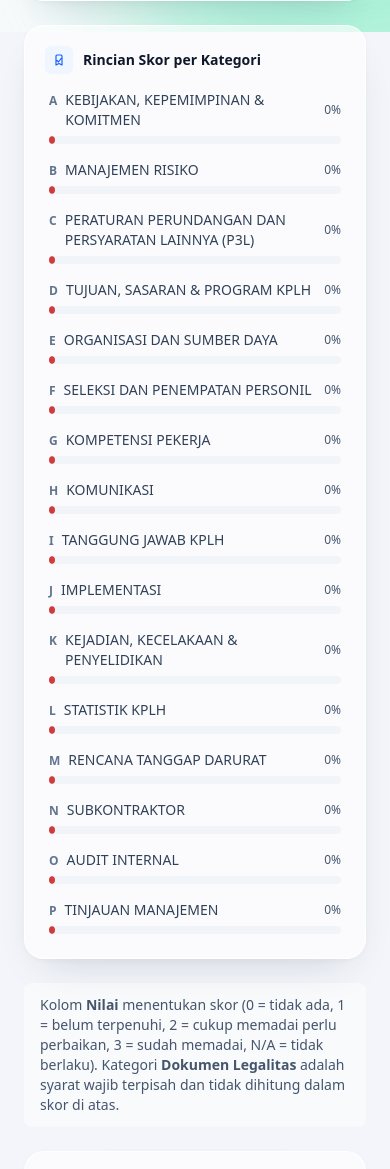
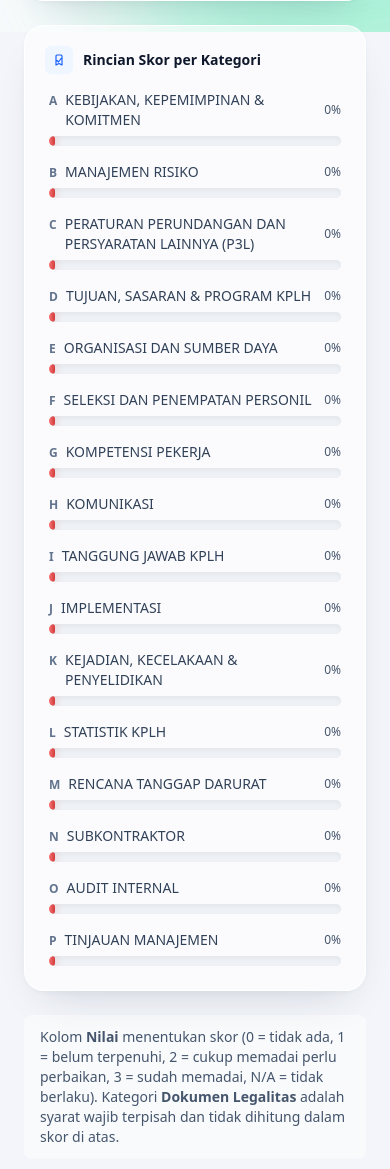
Before and after one commit to muhammadseptiadi079/pemantauan-pengelolaan-pjp, a Laravel app: page /pjp/1/checklist-smkp in a window 390 px wide. Shown: the part 812-1981 px from the top of the page. Run offline with Laravel 12, Linux system fonts and the light colour scheme; data comes from the database, SQL or seed files in the repository; tables that the repository leaves empty hold one stand-in row (values such as "Sample post"); style sheets or scripts are compiled from the project's sources; some libraries are stand-ins or nearby versions; some web fonts are replaced.

Commit message:
Beri kedalaman & glow ke semua grafik agar sejajar dengan gaya kaca baru
Grafik batang (achievement, status stacked bar, rincian skor
checklist) diganti dari warna solid jadi gradasi + glow lembut sesuai
warna band/status masing-masing. Grafik garis (tren evaluasi per PJP
dan perbandingan antar PJP) dapat drop-shadow dan area fill di bawah
garis (linear-gradient transparan) - kecuali grafik perbandingan
antar-PJP yang sengaja tidak dikasih area fill karena bisa saling
tumpuk dan bikin kotor kalau banyak PJP.

Warna semantik status/achievement tidak diubah, cuma ditambah
pasangan warna terang untuk gradasi masing-masing.

Co-Authored-By: Claude Sonnet 5 <noreply@anthropic.com>
Claude-Session: https://claude.ai/code/session_01Syg2ez9LfJ87Y3AYRZcDHP

```diff
--- a/resources/js/Components/AchievementBarChart.tsx
+++ b/resources/js/Components/AchievementBarChart.tsx
@@ -14,10 +14,10 @@ type AchievementItem = {
 };
 
 const BANDS = [
-    { min: 80, fill: '#0ca30c', label: 'Baik (>=80)' },
-    { min: 60, fill: '#fab219', label: 'Perlu Perhatian (60-79)' },
-    { min: 40, fill: '#ec835a', label: 'Perlu Tindak Lanjut (40-59)' },
-    { min: 0, fill: '#d03b3b', label: 'Kritis (<40)' },
+    { min: 80, fill: '#0ca30c', from: '#4ade80', label: 'Baik (>=80)' },
+    { min: 60, fill: '#fab219', from: '#fde047', label: 'Perlu Perhatian (60-79)' },
+    { min: 40, fill: '#ec835a', from: '#fdba74', label: 'Perlu Tindak Lanjut (40-59)' },
+    { min: 0, fill: '#d03b3b', from: '#f87171', label: 'Kritis (<40)' },
 ];
 
 function bandFor(value: number) {
@@ -97,13 +97,14 @@ export default function AchievementBarChart({
                                         {valueDisplay}
                                     </span>
                                 </div>
-                                <span className="h-2.5 w-full overflow-hidden rounded-full bg-slate-100 sm:flex-1">
-                                    {item.value !== null && (
+                                <span className="h-3 w-full overflow-hidden rounded-full bg-slate-200/50 shadow-inner sm:flex-1">
+                                    {item.value !== null && band && (
                                         <span
-                                            className="block h-full rounded-r-full transition-[width] duration-700 ease-out"
+                                            className="block h-full rounded-full transition-[width] duration-700 ease-out"
                                             style={{
                                                 width: grown ? `${Math.max(item.value, 2)}%` : '0%',
-                                                backgroundColor: band?.fill,
+                                                backgroundImage: `linear-gradient(90deg, ${band.from}, ${band.fill})`,
+                                                boxShadow: `0 0 10px 0 ${band.fill}66`,
                                             }}
                                         />
                                     )}
--- a/resources/js/Components/EvaluasiCard.tsx
+++ b/resources/js/Components/EvaluasiCard.tsx
@@ -1,5 +1,5 @@
 import { router, useForm } from '@inertiajs/react';
-import { FormEventHandler, useEffect, useRef, useState } from 'react';
+import { FormEventHandler, useEffect, useId, useRef, useState } from 'react';
 import ConfirmDialog from '@/Components/ConfirmDialog';
 import AnimatedNumber from '@/Components/AnimatedNumber';
 import Spinner from '@/Components/Spinner';
@@ -18,6 +18,7 @@ function decimalsFor(value: number): number {
 }
 
 function TrenEvaluasi({ evaluasis }: { evaluasis: PjpEvaluasi[] }) {
+    const gradientId = useId();
     const polylineRef = useRef<SVGPolylineElement>(null);
     const [lineLength, setLineLength] = useState(0);
     const [grown, setGrown] = useState(false);
@@ -34,9 +35,9 @@ function TrenEvaluasi({ evaluasis }: { evaluasis: PjpEvaluasi[] }) {
 
     const kronologis = [...evaluasis].reverse();
     const width = 280;
-    const height = 56;
+    const height = 64;
     const padX = 10;
-    const padY = 8;
+    const padY = 10;
     const step = (width - padX * 2) / (kronologis.length - 1);
 
     const points = kronologis.map((e, i) => ({
@@ -46,14 +47,26 @@ function TrenEvaluasi({ evaluasis }: { evaluasis: PjpEvaluasi[] }) {
     }));
 
     const path = points.map((p) => `${p.x},${p.y}`).join(' ');
+    const areaPath = `${padX},${height} ${path} ${width - padX},${height}`;
     const lastValue = kronologis[kronologis.length - 1].skor_rata_rata;
 
     return (
-        <div className="mb-4 rounded-lg border border-slate-100 p-3">
+        <div className="mb-4 rounded-xl bg-gradient-to-b from-blue-50/60 to-transparent p-3">
             <p className="mb-2 text-xs font-semibold text-slate-500">
                 Tren Skor Rata-rata Antar Semester
             </p>
             <svg viewBox={`0 0 ${width} ${height}`} className="w-full" style={{ maxWidth: 320 }}>
+                <defs>
+                    <linearGradient id={gradientId} x1="0" y1="0" x2="0" y2="1">
+                        <stop offset="0%" stopColor="#2a78d6" stopOpacity="0.35" />
+                        <stop offset="100%" stopColor="#2a78d6" stopOpacity="0" />
+                    </linearGradient>
+                </defs>
+                <polygon
+                    points={areaPath}
+                    fill={`url(#${gradientId})`}
+                    style={{ opacity: grown ? 1 : 0, transition: 'opacity 0.9s ease-out' }}
+                />
                 <polyline
                     ref={polylineRef}
                     points={path}
@@ -66,6 +79,7 @@ function TrenEvaluasi({ evaluasis }: { evaluasis: PjpEvaluasi[] }) {
                         strokeDasharray: lineLength,
                         strokeDashoffset: grown ? 0 : lineLength,
                         transition: 'stroke-dashoffset 0.9s ease-out',
+                        filter: 'drop-shadow(0 2px 4px rgba(42,120,214,0.35))',
                     }}
                 />
                 {points.map((p, i) => (
--- a/resources/js/Components/EvaluasiTrendComparison.tsx
+++ b/resources/js/Components/EvaluasiTrendComparison.tsx
@@ -73,6 +73,14 @@ export default function EvaluasiTrendComparison({ series }: { series: Series[] }
             </div>
 
             <svg viewBox={`0 0 ${width} ${height}`} className="w-full" style={{ maxHeight: 260 }}>
+                <rect
+                    x={padLeft}
+                    y={padTop}
+                    width={plotW}
+                    height={plotH}
+                    rx={12}
+                    fill="rgba(148, 163, 184, 0.06)"
+                />
                 {[0, 50, 100].map((value) => (
                     <g key={value}>
                         <line
@@ -125,12 +133,13 @@ export default function EvaluasiTrendComparison({ series }: { series: Series[] }
                                     points={path}
                                     fill="none"
                                     stroke={color}
-                                    strokeWidth={2}
+                                    strokeWidth={2.5}
                                     strokeLinecap="round"
                                     strokeLinejoin="round"
                                     style={{
                                         opacity: grown ? 1 : 0,
                                         transition: 'opacity 0.6s ease-out',
+                                        filter: `drop-shadow(0 2px 5px ${color}66)`,
                                     }}
                                 />
                             )}
@@ -139,13 +148,14 @@ export default function EvaluasiTrendComparison({ series }: { series: Series[] }
                                     key={i}
                                     cx={p.x}
                                     cy={p.y}
-                                    r={4}
+                                    r={4.5}
                                     fill={color}
                                     stroke="#fcfcfb"
                                     strokeWidth={2}
                                     style={{
                                         opacity: grown ? 1 : 0,
                                         transition: `opacity 0.3s ease-out ${0.2 + i * 0.08}s`,
+                                        filter: `drop-shadow(0 1px 3px ${color}80)`,
                                     }}
                                 >
                                     <title>{p.label}</title>
--- a/resources/js/Components/StatusStackedBar.tsx
+++ b/resources/js/Components/StatusStackedBar.tsx
@@ -8,6 +8,12 @@ const STATUS_FILL: Record<string, string> = {
     aktif: '#0ca30c',
     perlu_tindak_lanjut: '#fab219',
     tidak_aktif: '#94a3b8',
+};
+
+const STATUS_FROM: Record<string, string> = {
+    aktif: '#4ade80',
+    perlu_tindak_lanjut: '#fde047',
+    tidak_aktif: '#cbd5e1',
 };
 
 const STATUS_TEXT_ON_FILL: Record<string, string> = {
@@ -53,7 +59,7 @@ export default function StatusStackedBar({
             {total === 0 ? (
                 <div className="h-5 rounded-full bg-slate-100" />
             ) : (
-                <div className="flex h-5 w-full gap-[2px] overflow-hidden rounded-full bg-slate-100">
+                <div className="flex h-6 w-full gap-[3px] overflow-hidden rounded-full bg-slate-200/50 shadow-inner">
                     {segments.map((segment) => (
                         <div
                             key={segment.key}
@@ -61,7 +67,8 @@ export default function StatusStackedBar({
                             style={{
                                 flexGrow: grown ? segment.count : 0,
                                 flexBasis: 0,
-                                backgroundColor: STATUS_FILL[segment.key],
+                                backgroundImage: `linear-gradient(90deg, ${STATUS_FROM[segment.key]}, ${STATUS_FILL[segment.key]})`,
+                                boxShadow: `0 0 10px 0 ${STATUS_FILL[segment.key]}66`,
                             }}
                         >
                             {segment.percent >= 15 && (
--- a/resources/js/Pages/Pjp/ChecklistSmkp.tsx
+++ b/resources/js/Pages/Pjp/ChecklistSmkp.tsx
@@ -34,6 +34,13 @@ function barColor(persentase: number): string {
     if (persentase >= 60) return '#fab219';
     if (persentase >= 40) return '#ec835a';
     return '#d03b3b';
+}
+
+function barColorFrom(persentase: number): string {
+    if (persentase >= 80) return '#4ade80';
+    if (persentase >= 60) return '#fde047';
+    if (persentase >= 40) return '#fdba74';
+    return '#f87171';
 }
 
 function decimalsFor(value: number): number {
@@ -220,12 +227,13 @@ export default function ChecklistSmkp({
                                             {valueDisplay}
                                         </span>
                                     </div>
-                                    <span className="h-2 w-full overflow-hidden rounded-full bg-slate-100 sm:flex-1">
+                                    <span className="h-2.5 w-full overflow-hidden rounded-full bg-slate-200/50 shadow-inner sm:flex-1">
                                         <span
-                                            className="block h-full rounded-r-full transition-[width] duration-700 ease-out"
+                                            className="block h-full rounded-full transition-[width] duration-700 ease-out"
                                             style={{
                                                 width: grown ? `${Math.max(category.persentase, 2)}%` : '0%',
-                                                backgroundColor: barColor(category.persentase),
+                                                backgroundImage: `linear-gradient(90deg, ${barColorFrom(category.persentase)}, ${barColor(category.persentase)})`,
+                                                boxShadow: `0 0 8px 0 ${barColor(category.persentase)}55`,
                                             }}
                                         />
                                     </span>
```
Also changed, not shown: CLAUDE.md (+2 -0 lines).
